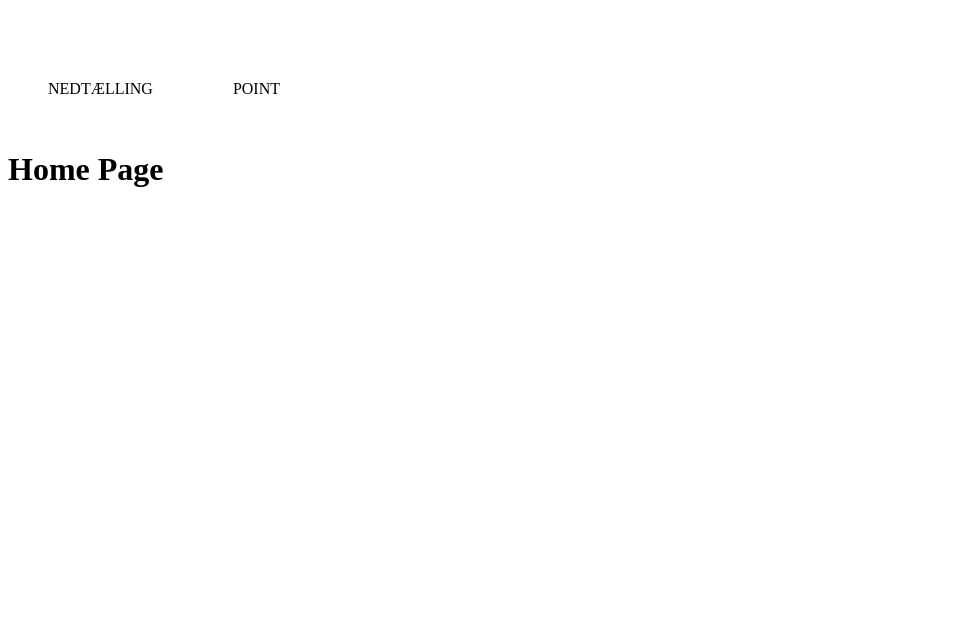
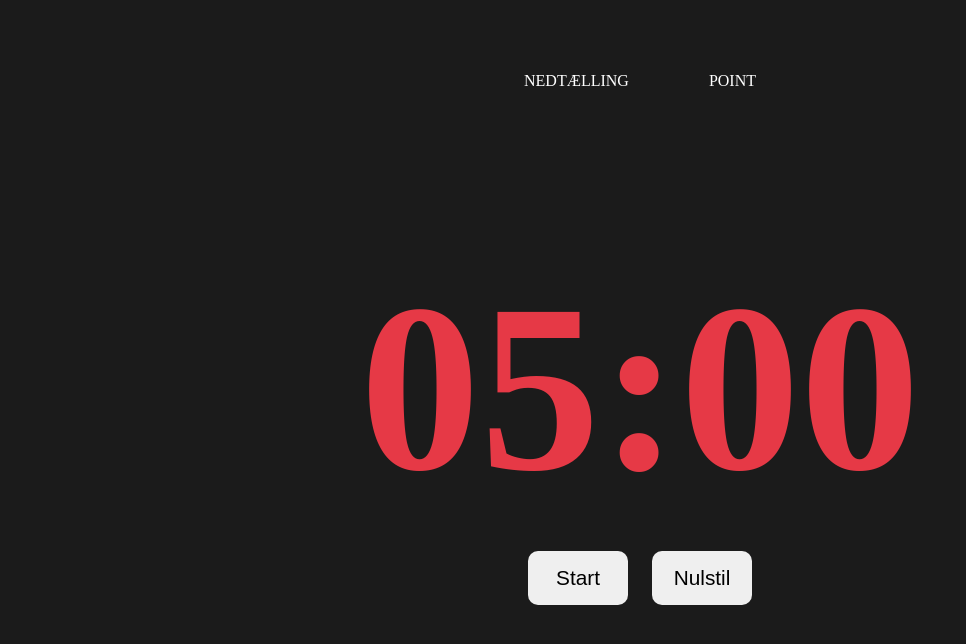
Before and after one commit to eaa25mtha/pointsystem-hs26, a React (Vite) app: page /#/ in a window 1280 px wide. Shown: the top 644 px of the page, without its empty margins (0-966 px from the left). Built offline with nearby package versions, Linux system fonts and the light colour scheme.

Commit message:
homepage nedtælling

```diff
--- a/index.html
+++ b/index.html
@@ -2,7 +2,7 @@
 <html lang="en">
   <head>
     <meta charset="UTF-8" />
-    <link rel="icon" type="image/svg+xml" href="/favicon.svg" />
+    <link rel="icon" type="image/png+xml" href="/hs-favicon.png" />
     <meta name="viewport" content="width=device-width, initial-scale=1.0" />
     <title>pointsystem-hs26</title>
   </head>
--- a/src/App.jsx
+++ b/src/App.jsx
@@ -1,7 +1,7 @@
 import HomePage from "./pages/HomePage";
 import PointPage from "./pages/PointPage";
 import NavBar from "./components/NavBar";
-import { HashRouter, Routes, Route } from "react-router";
+import { HashRouter, Routes, Route } from "react-router-dom";
 
 export default function App() {
   return (
--- /dev/null
+++ b/src/css/homepage.css
@@ -0,0 +1,30 @@
+.nedtælling-container {
+  display: flex;
+  flex-direction: column;
+  justify-content: center;
+  align-items: center;
+  gap: 25px;
+  color: white;
+  margin-top: 8rem;
+}
+
+.timer {
+  font-size: 15rem;
+  font-weight: bold;
+  color: var(--red);
+}
+
+button {
+  width: 100px;
+  padding: 15px;
+  font-size: 1.3rem;
+  border: none;
+  border-radius: 10px;
+  cursor: pointer;
+}
+
+.start-stop-knapperne {
+  display: flex;
+  flex-direction: row;
+  gap: 24px;
+}
--- a/src/css/main.css
+++ b/src/css/main.css
@@ -0,0 +1,16 @@
+/* reset */
+* {
+  margin: 0;
+  padding: 0;
+  box-sizing: border-box;
+  overflow: hidden;
+}
+
+:root {
+  background-color: #1b1b1b;
+  color: #ffffff;
+
+  /* farve variabler */
+  --gold: #f5dc0f;
+  --red: #e63946;
+}
--- a/src/css/navbar.css
+++ b/src/css/navbar.css
@@ -1,7 +1,7 @@
 .nav-container {
   display: flex;
   flex-direction: row;
-  justify-content: space-between;
+  justify-content: center;
   padding: 24px;
 }
 
@@ -14,28 +14,18 @@
 
 .link {
   display: inline-block;
-  color: black;
+  color: #ffffff;
   text-align: center;
   padding: 8px 16px;
   text-decoration: none;
-  letter-spacing: var(--spacing);
   text-transform: uppercase;
-  font-family: var(--font-body);
-  font-weight: var(--font-weight);
-  font-size: var(--font-size-body);
   border-radius: 16px;
   transition: 0.5s;
   margin-top: 40px;
 }
 
-.link:hover,
+/*.link:hover,
 .link.active {
   background-color: var(--secondary);
   color: var(--text);
-}
-
-.logo {
-  width: 80px;
-  padding-top: 18px;
-  padding-left: 18px;
-}
+}*/
--- a/src/pages/HomePage.jsx
+++ b/src/pages/HomePage.jsx
@@ -1,7 +1,53 @@
+import { useEffect, useState /*useRef*/ } from "react";
+import "../css/homepage.css";
+//import bell from "../assets/sounds/bell.mp3";
+
 export default function HomePage() {
+  const START_TIME = 300;
+
+  const [time, setTime] = useState(START_TIME);
+  const [running, setRunning] = useState(false);
+
+  //const audioRef = useRef(new Audio(bell));
+
+  useEffect(() => {
+    if (!running) return;
+
+    const timer = setInterval(() => {
+      setTime((prev) => {
+        if (prev <= 1) {
+          clearInterval(timer);
+          setRunning(false);
+          //audioRef.current.play();
+          return 0;
+        }
+
+        return prev - 1; //nedtælling, kør koden hvert sekund så der trækkes 1 fra hele tiden
+      });
+    }, 1000);
+
+    return () => clearInterval(timer);
+  }, [running]);
+
+  const minutes = String(Math.floor(time / 60)).padStart(2, "0");
+  const seconds = String(time % 60).padStart(2, "0");
+
   return (
-    <main>
-      <h1>Home Page</h1>
+    <main className="nedtælling-container">
+      <div className="timer">
+        {minutes}:{seconds}
+      </div>
+      <div className="start-stop-knapperne">
+        <button onClick={() => setRunning(true)}>Start</button>
+        <button
+          onClick={() => {
+            setRunning(false);
+            setTime(START_TIME);
+          }}
+        >
+          Nulstil
+        </button>
+      </div>
     </main>
   );
 }
```
Also changed, not shown: public/hs-favicon.png (added).
